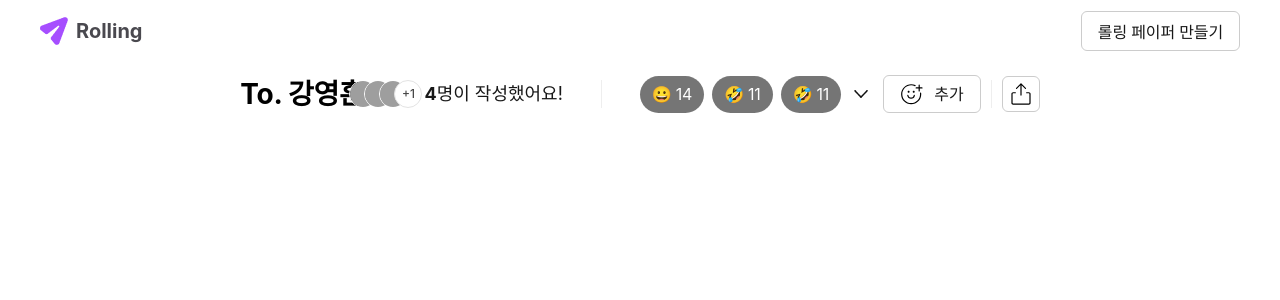
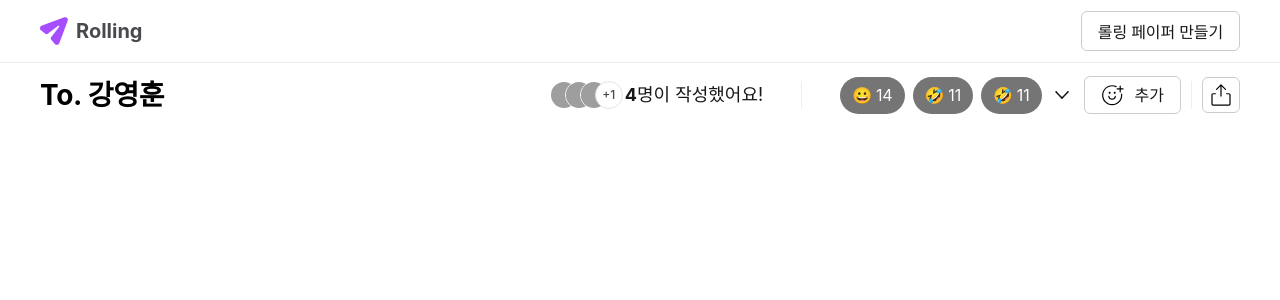
Before and after one commit to codeit-project-rolling/rolling, a React (Create React App) app: page /post/1 in a window 1280 px wide. Shown: the top 300 px of the page. Built offline with nearby package versions, Linux system fonts and the light colour scheme; grey boxes are pictures that could not be loaded.

Commit message:
style: Header컴포넌트 수정

```diff
--- a/src/components/Header/HeaderComponents/Header.jsx
+++ b/src/components/Header/HeaderComponents/Header.jsx
@@ -1,31 +1,58 @@
-import { Link, useNavigate } from 'react-router-dom';
+// import { Link, useNavigate } from 'react-router-dom';
 
+// import LogoImg from 'assets/images/Logo.png';
+
+// import Button from 'components/Button/Button';
+// import HeaderStyles from 'components/Header/HeaderComponents/Header.module.scss';
+
+// function Header() {
+//   const navigate = useNavigate();
+
+//   const handleRollingButtonClick = () => {
+//     navigate('/post');
+//   };
+//   return (
+//     <div className={HeaderStyles.headerContainer}>
+//       <div className={HeaderStyles.headerTop}>
+//         <Link to="/" style={{ textDecoration: 'none' }}>
+//           <div className={HeaderStyles.headerLogo}>
+//             <img src={LogoImg} alt="LogoImg" />
+//             <p className={HeaderStyles.headerTitle}>Rolling</p>
+//           </div>
+//         </Link>
+//         <Button buttonType="outlined40" onClick={handleRollingButtonClick}>
+//           <p>롤링 페이퍼 만들기</p>
+//         </Button>
+//       </div>
+//       <hr className={HeaderStyles.line} />
+//     </div>
+//   );
+// }
+// export default Header;
 import LogoImg from 'assets/images/Logo.png';
 
 import Button from 'components/Button/Button';
 import HeaderStyles from 'components/Header/HeaderComponents/Header.module.scss';
 
 function Header() {
-  const navigate = useNavigate();
-
-  const handleRollingButtonClick = () => {
-    navigate('/post');
+  const handleClick = () => {
+    console.log(1);
   };
   return (
-    <div className={HeaderStyles.headerContainer}>
-      <div className={HeaderStyles.headerTop}>
-        <Link to="/" style={{ textDecoration: 'none' }}>
+    <>
+      <div className={HeaderStyles.headerContainer}>
+        <div className={HeaderStyles.headerTop}>
           <div className={HeaderStyles.headerLogo}>
             <img src={LogoImg} alt="LogoImg" />
             <p className={HeaderStyles.headerTitle}>Rolling</p>
           </div>
-        </Link>
-        <Button buttonType="outlined40" onClick={handleRollingButtonClick}>
-          <p>롤링 페이퍼 만들기</p>
-        </Button>
+          <Button buttonType="outlined40" onClick={handleClick}>
+            <p>롤링 페이퍼 만들기</p>
+          </Button>
+        </div>
       </div>
       <hr className={HeaderStyles.line} />
-    </div>
+    </>
   );
 }
 export default Header;
--- a/src/components/Header/HeaderComponents/HeaderService.jsx
+++ b/src/components/Header/HeaderComponents/HeaderService.jsx
@@ -1,6 +1,5 @@
 import { useState } from 'react';
 
-// import addEmojiIcon from 'assets/images/addEmoji.png';
 import arrowDownIcon from 'assets/images/arrow_down.png';
 import { ReactComponent as ShareImg } from 'assets/images/share.svg';
 import { ReactComponent as SmileImg } from 'assets/images/smile.svg';
@@ -18,6 +17,7 @@ function HeaderService() {
 
   return (
     <div className={HeaderServiceStyles.headerServiceContainer}>
+      <div className={HeaderServiceStyles.headerContainer}>
         <p className={HeaderServiceStyles.toNickname}>To. {userData.name}</p>
         <div className={HeaderServiceStyles.headerRight}>
           <div className={HeaderServiceStyles.howManyPerson}>
@@ -27,6 +27,7 @@ function HeaderService() {
                   src={message.profileImageURL}
                   alt="senderProfileImg"
                   className={HeaderServiceStyles.senderProfileImg}
+                  key={message.id}
                 />
               ))}
               <div className={HeaderServiceStyles.senderCount}>
@@ -69,6 +70,7 @@ function HeaderService() {
           {shareDropdown && <ShareDropdown />}
         </div>
       </div>
+    </div>
   );
 }
 
```
Lines whose indentation alone changed are shown as unchanged.
